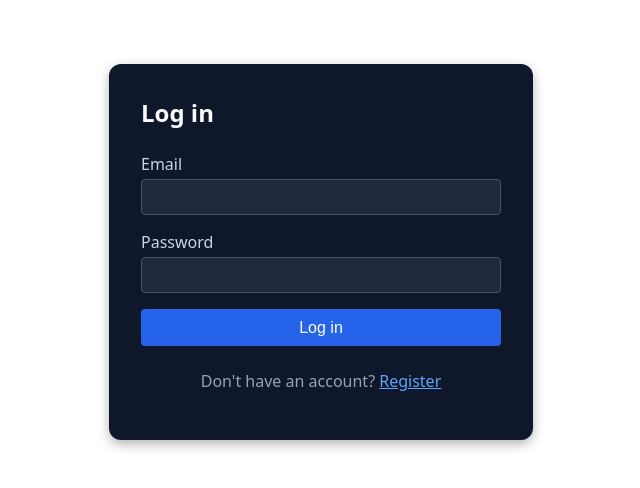
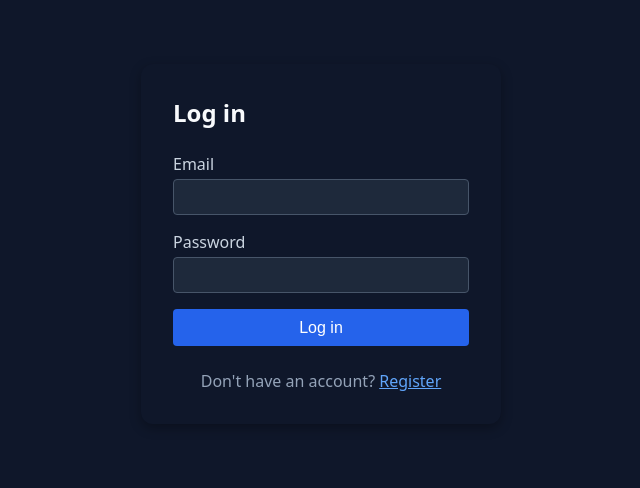
Before and after one commit to jayjthakkar13/Online-Judge, an Angular app in the folder client/: page /auth in a window 1280 px wide. Shown: the top 488 px of the page, without its empty margins (319-959 px from the left). Built offline with nearby package versions, Linux system fonts and the light colour scheme.

Commit message:
feat(home): add global styles and to home component

```diff
--- a/client/src/app/home/home.component.css
+++ b/client/src/app/home/home.component.css
@@ -1,34 +1,96 @@
+* {
+  margin: 0;
+  padding: 0;
+  box-sizing: border-box;
+}
+
+body {
+  background: #0f172a;
+  color: #f8fafc;
+  font-family: Inter, "Segoe UI", Roboto, sans-serif;
+  height: 100vh; /* Lock body wrapper */
+  overflow: hidden;
+}
+
+:host {
+  display: flex;
+  flex-direction: column;
+  height: 100vh;
+  width: 100vw;
+  overflow: hidden;
+}
+
 .topbar {
-  height: 64px;
-  background: #020617;
+  height: 72px;
+  flex-shrink: 0;
+  padding: 0 32px;
+
+  display: flex;
+  justify-content: space-between;
+  align-items: center;
+
+  background: #1e293b;
   border-bottom: 1px solid #334155;
-  display: flex;
-  align-items: center;
-  justify-content: space-between;
-  padding: 0 2rem;
-  border-radius: 10px;
+
+  position: relative;
+  z-index: 1000;
+}
+
+.main-content {
+  flex: 1;
+  min-height: 0;
+  width: 100%;
+  overflow-y: auto;
 }
 
 .logo {
-  margin: 0;
+  font-size: 1.6rem;
+  font-weight: 700;
+  color: #f8fafc;
+  cursor: pointer;
+  user-select: none;
+  transition: color 0.25s ease;
+}
+
+.logo:hover {
   color: #60a5fa;
-  font-size: 1.5rem;
-  font-weight: 700;
-  cursor: pointer;
 }
 
 .logout-btn {
-  padding: 10px 18px;
-  border: none;
-  border-radius: 12px;
-  background: #ef4444;
-  color: white;
-  font-weight: 600;
+  padding: 8px 18px;
+  border: 1px solid #475569;
+  border-radius: 8px;
+  background: transparent;
+  color: #cbd5e1;
+  font-size: 0.9rem;
+  font-weight: 500;
   cursor: pointer;
   transition: all 0.2s ease;
 }
 
 .logout-btn:hover {
-  background: #dc2626;
-  transform: translateY(-1px);
+  background: rgba(239, 68, 68, 0.1);
+  color: #f87171;
+  border-color: #ef4444;
 }
+
+.logout-btn:active {
+  transform: scale(0.97);
+}
+
+::-webkit-scrollbar {
+  width: 10px;
+}
+
+::-webkit-scrollbar-track {
+  background: #0f172a;
+}
+
+::-webkit-scrollbar-thumb {
+  background: #475569;
+  border-radius: 10px;
+}
+
+::-webkit-scrollbar-thumb:hover {
+  background: #64748b;
+}
--- a/client/src/app/home/home.component.html
+++ b/client/src/app/home/home.component.html
@@ -6,4 +6,6 @@
   </button>
 </section>
 
-<router-outlet />
+<main class="main-content">
+  <router-outlet />
+</main>
--- a/client/src/styles.css
+++ b/client/src/styles.css
@@ -1 +1,28 @@
-/* You can add global styles to this file, and also import other style files */
+* {
+  margin: 0;
+  padding: 0;
+  box-sizing: border-box;
+}
+
+body {
+  background: #0f172a;
+  color: #f8fafc;
+  font-family: Inter, "Segoe UI", Roboto, sans-serif;
+}
+
+::-webkit-scrollbar {
+  width: 10px;
+}
+
+::-webkit-scrollbar-track {
+  background: #0f172a;
+}
+
+::-webkit-scrollbar-thumb {
+  background: #475569;
+  border-radius: 10px;
+}
+
+::-webkit-scrollbar-thumb:hover {
+  background: #64748b;
+}
```
